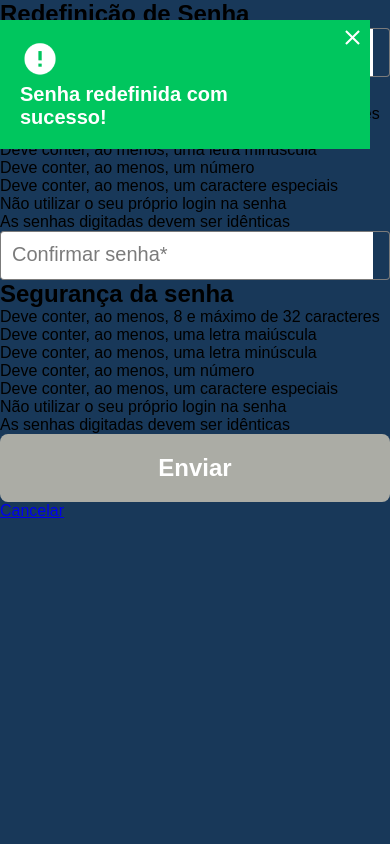
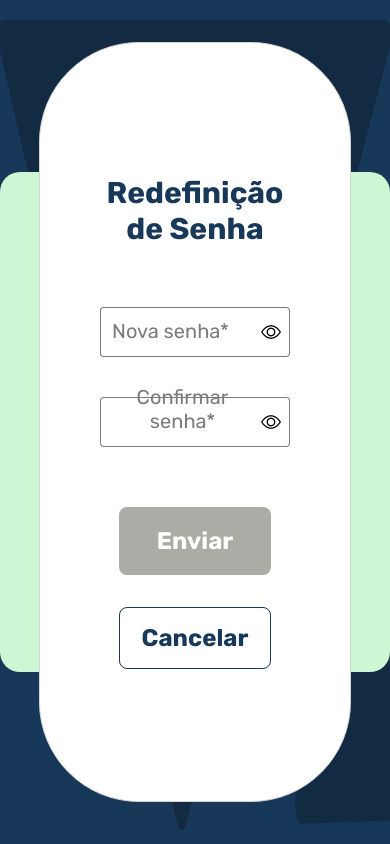
Before and after one commit to CaioBucciarelli/aplicacao-login-yes, a React (Vite) app: page /redefinir in a window 390 px wide. Built offline with nearby package versions, Linux system fonts and the light colour scheme.

Commit message:
style: estilização da página Redefinir Senha

```diff
--- a/index.html
+++ b/index.html
@@ -5,6 +5,10 @@
     <link rel="icon" type="image/svg+xml" href="/vite.svg" />
     <meta name="viewport" content="width=device-width, initial-scale=1.0" />
     <title>Teste Yes</title>
+    <link rel="preconnect" href="https://fonts.googleapis.com">
+    <link rel="preconnect" href="https://fonts.gstatic.com" crossorigin>
+    <link href="https://fonts.googleapis.com/css2?family=Rubik:ital,wght@0,300..900;1,300..900&display=swap" rel="stylesheet">
+    <link rel="stylesheet" href="https://cdn.jsdelivr.net/npm/bootstrap-icons@1.11.3/font/bootstrap-icons.min.css">
   </head>
   <body>
     <div id="root"></div>
--- a/src/pages/redefinir/style.css
+++ b/src/pages/redefinir/style.css
@@ -0,0 +1,155 @@
+.section-redefinir {
+  position: relative;
+  display: flex;
+  justify-content: center;
+  align-items: center;
+  z-index: 1;
+}
+
+.section-redefinir-conteudo {
+  width: 80%;
+  height: 90%;
+  padding: 60px;
+  background: var(--branco);
+  border-radius: 100px;
+  border: 1px solid var(--cinza-borda);
+  display: flex;
+  flex-direction: column;
+  justify-content: center;
+  align-items: center;
+  text-align: center;
+  opacity: 1;
+  h1 {
+    font-size: 50px;
+    font-weight: 700;
+    color: var(--azul);
+    margin-bottom: 60px;
+  }
+  form {
+    margin-top: 60px;
+    width: 100%;
+    position: relative;
+    display: flex;
+    flex-direction: column;
+    align-items: center;
+  }
+  .link-cancelar {
+    margin-top: 32px;
+    font-size: 24px;
+    font-weight: 700;
+    text-decoration: none;
+    color: var(--azul);
+    border: 1px solid var(--azul);
+    border-radius: 8px;
+    width: 30%;
+    padding: 16px 0px;
+    text-align: center;
+    transition: .3s;
+  }
+  .link-cancelar:hover {
+    background: var(--azul);
+    color: var(--branco);
+  }
+}
+
+.infos-senha-nova ul li div {
+  background: var(--vermelho);
+}
+
+.single-input-redefinir {
+  position: relative;
+  width: 50%;
+}
+
+div.single-input-redefinir:nth-child(2) {
+  margin-bottom: 120px;
+}
+
+.infos-senha-nova,
+.infos-senha-confirmar{
+  background: var(--branco);
+  width: 350px;
+  position: absolute;
+  z-index: 1;
+  top: 0;
+  right: -360px;
+  display: none;
+  flex-direction: column;
+  text-align: left;
+  border: 1px solid var(--cinza-muito-claro);
+  border-radius: 4px;
+  padding: 20px;
+  box-shadow: -4px 4px 10px rgba(0, 0, 0, .5);
+  h2 {
+    font-size: 16px;
+    font-weight: 700;
+    color: var(--cinza-escuro);
+    margin-bottom: 12px;
+  }
+  ul li {
+    font-size: 12px;
+    font-weight: 400;
+    display: flex;
+    gap: 8px;
+    align-items: center;
+    margin-bottom: 8px;
+  }
+  ul li div {
+    display: inline-block;
+    background: var(--vermelho);
+    width: 15px;
+    height: 15px;
+    border-radius: 50%;
+  }
+}
+
+.single-input-redefinir-nova-senha {
+  margin-bottom: 40px;
+}
+
+.single-input-redefinir-nova-senha:focus-within .infos-senha-nova,
+.single-input-redefinir-confirmar-senha:focus-within .infos-senha-confirmar {
+  display: flex;
+}
+
+.btn-redefinir {
+  width: 30% !important;
+}
+
+@media (max-width: 1000px) {
+  .section-redefinir-conteudo h1 {
+    font-size: 40px;
+    margin-bottom: 0px;
+  }
+  .btn-redefinir,
+  .section-redefinir-conteudo .link-cancelar {
+    width: 60% !important;
+  }
+  .single-input-redefinir {
+    width: 80%;
+  }
+  div.single-input-redefinir:nth-child(2) {
+    margin-bottom: 60px;
+  }
+  .infos-senha-nova,
+  .infos-senha-confirmar{
+    width: 350px;
+    top: 60px;
+    right: 0px;
+    padding: 20px;
+  }
+}
+
+@media (max-width: 600px) {
+  .section-redefinir-conteudo h1 {
+    font-size: 30px;
+    margin-bottom: 0px;
+  }
+  .btn-redefinir,
+  .section-redefinir-conteudo .link-cancelar {
+    width: 80% !important;
+  }
+  .single-input-redefinir {
+    width: 100%;
+  }
+}
--- a/src/styles/global.css
+++ b/src/styles/global.css
@@ -159,3 +159,11 @@ div.single-input .input {
 .cards button img {
   width: 15px;
 }
+
+.card-ativo {
+  display: flex;
+}
+
+.card-inativo {
+  display: none;
+}
```
